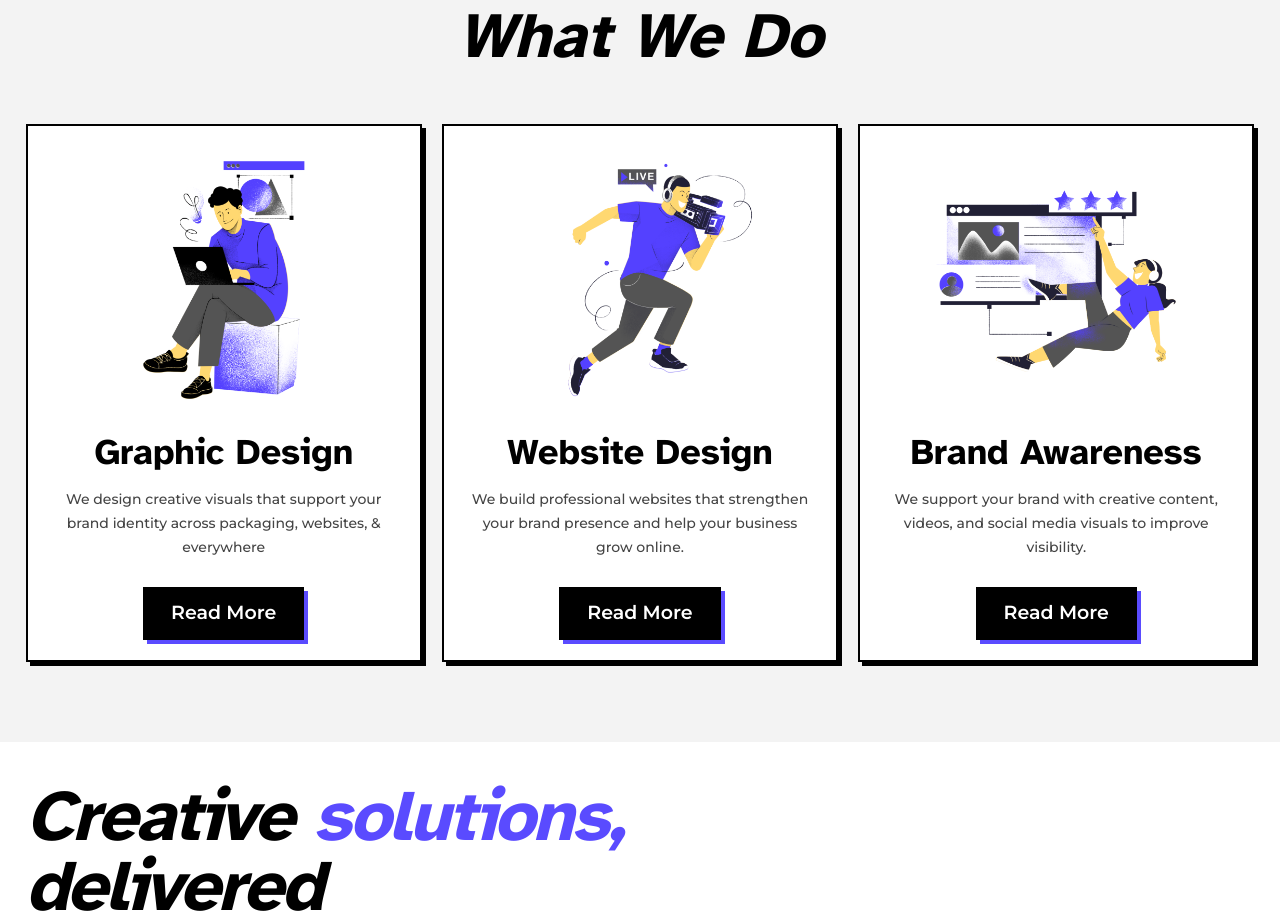
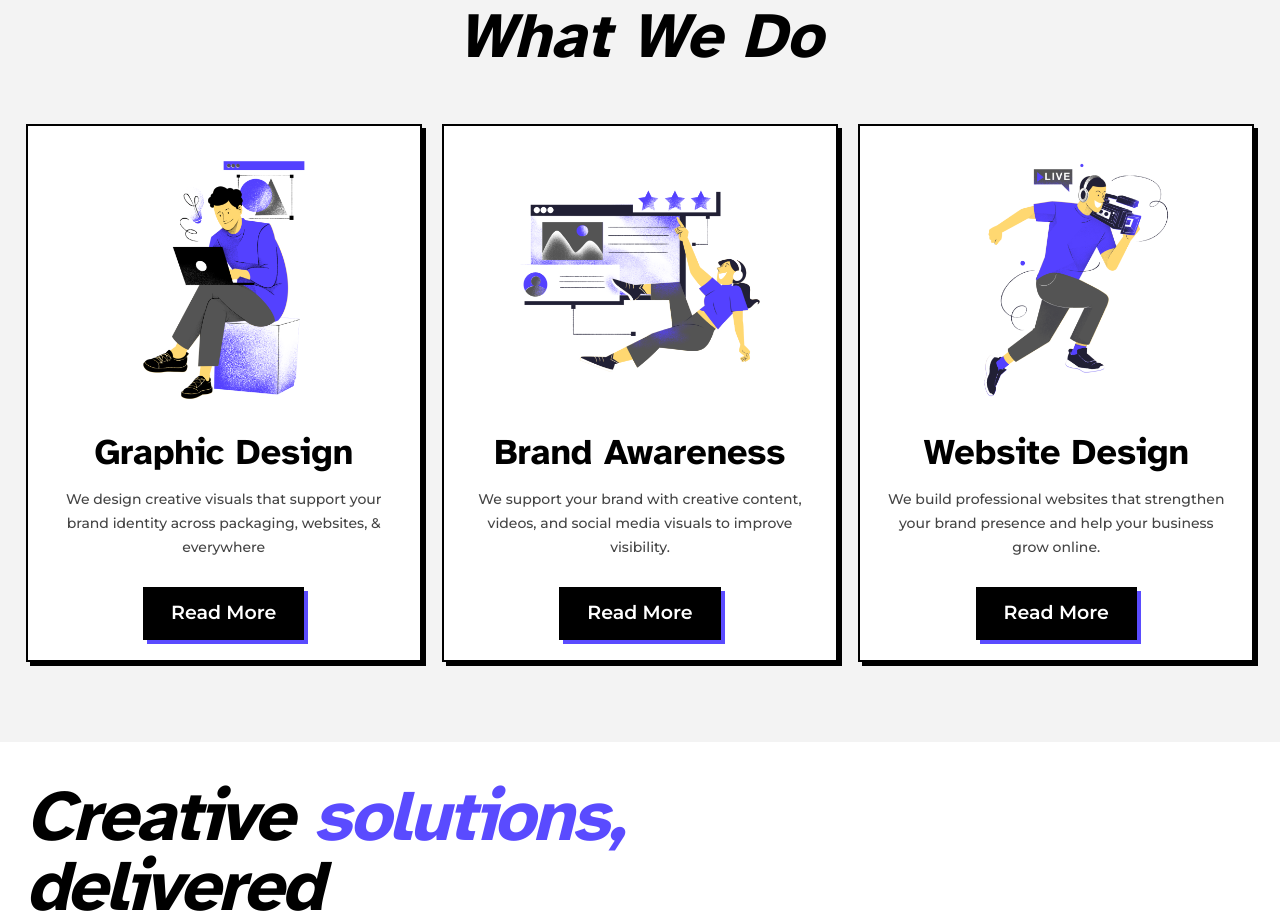
Before and after one commit to Gokulrajcse1/everyweb-frontend, a Next.js app: page / in a window 1280 px wide. Shown: the part 920-1841 px from the top of the page. Built offline with nearby package versions, Linux system fonts and the light colour scheme.

Commit message:
service 2,3 swapped their place in the page

```diff
--- a/components/Services.tsx
+++ b/components/Services.tsx
@@ -15,16 +15,16 @@ export default function ServicesSection() {
       href: "/service#graphic-design",
     },
     {
+      title: "Brand Awareness",
+      image: "/service-brand.png",
+      desc: "We support your brand with creative content, videos, and social media visuals to improve visibility.",
+      href: "/service#brand-awareness",
+    },
+    {
       title: "Website Design",
       image: "/service-website.png",
       desc: "We build professional websites that strengthen your brand presence and help your business grow online.",
       href: "/service#website-development",
-    },
-    {
-      title: "Brand Awareness",
-      image: "/service-brand.png",
-      desc: "We support your brand with creative content, videos, and social media visuals to improve visibility.",
-      href: "/service#brand-awareness",
     },
   ];
 
```
